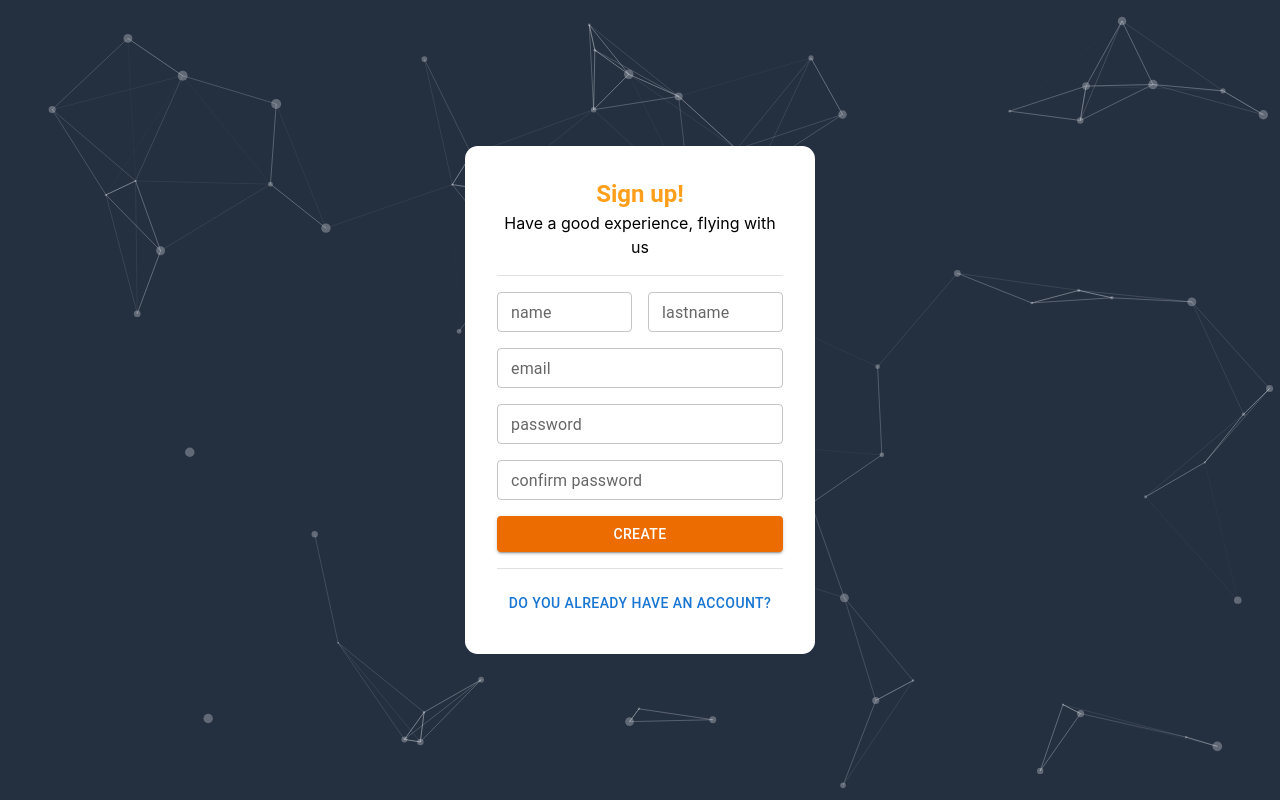
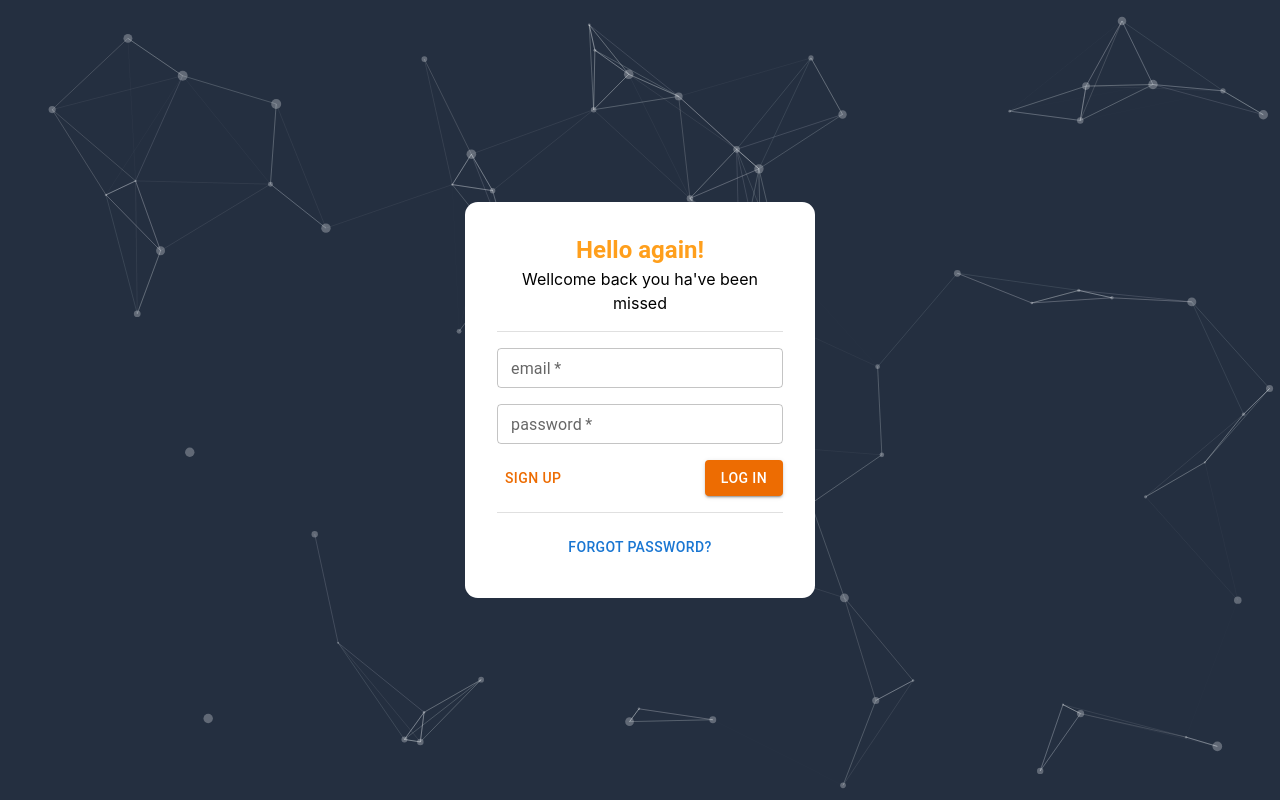
Before and after one commit to No-Country/C8-55-FT-MERN, a React (Vite) app in the folder frontend/: page /#/log in a window 1280 px wide. Built offline with nearby package versions, Linux system fonts and the light colour scheme.

Commit message:
adding login and sign in

```diff
--- a/frontend/src/views/Home/index.jsx
+++ b/frontend/src/views/Home/index.jsx
@@ -6,10 +6,6 @@ const Home = () => {
   return (
     <Stack>
       <Stack sx={{ width: '600px', display: 'flex', gap: '1em' }}>
-        {/* <InputBase
-          sx={{ border: '0.5px solid gray', borderRadius: '20px', paddingX: '1em', height: '2.5em' }}
-          placeholder="Create Post..."
-        /> */}
           <CreatePost />
         <Stack sx={{ display: 'flex', gap: '1em', overflow: 'scroll', maxHeight: 700, paddingBottom: '8em' }}>
           <PostShared />
--- a/frontend/src/views/Login/components/Login.jsx
+++ b/frontend/src/views/Login/components/Login.jsx
@@ -1,10 +1,26 @@
 import { Box, Divider, Stack, TextField, Typography, ButtonGroup, Button } from '@mui/material'
-import React from 'react'
+import React, { useState } from 'react'
 import { Link } from 'react-router-dom'
 
-const Login = () => {
+const Login = ({setLogStatus}) => {
+
+  const [log, setLog] = useState()
+
+
+  const loginUser = e => {
+    e.preventDefault();
+
+    const userData = {
+      name: e.target.mailLogin.value.trim(),
+      lastname: e.target.passwordLogin.value.trim(),
+    }
+    setLog(userData)
+
+  }
+
+
   return (
-    <Stack p='2em' sx={{ width: '350px', borderRadius: '0.8em', backgroundColor: 'white', gap: '1em'}} >
+    <Stack component='form' onSubmit={loginUser} p='2em' sx={{ width: '350px', borderRadius: '0.8em', backgroundColor: 'white', gap: '1em'}} >
       <Box sx={{ textAlign: 'center'}}>
         <Typography variant="h5" color="#FF9F1C"><strong>Hello again!</strong></Typography>
         <Typography variant="subtitle" color="initial">Wellcome back you ha've been missed</Typography>
@@ -12,21 +28,24 @@ const Login = () => {
       <Box sx={{ widht: '100%', display: 'flex', flexDirection: 'column', gap: '1em' }}>
         <Divider />
         <TextField
+        required
           label="email"
-          id="outlined-size-small"
+          id="mailLogin"
           size="small"
           fullWidth
         />
         <TextField
+        required
           label="password"
-          id="outlined-size-small"
+          id="passwordLogin"
           size="small"
           fullWidth
+          type='password'
         />
 
       </Box>
       <Box sx={{display: 'flex', justifyContent: 'space-between'}}>
-      <Button variant='text' color='warning'>Sign up</Button>
+      <Button variant='text' color='warning' onClick={()=> setLogStatus()}>Sign up</Button>
       <Button variant='contained' color='warning' type='submit'>Log In</Button>
 
       </Box>
--- a/frontend/src/views/Login/components/Signup.jsx
+++ b/frontend/src/views/Login/components/Signup.jsx
@@ -1,11 +1,9 @@
 import { Box, Button, Divider, Stack, TextField, Typography } from '@mui/material'
 import React, { useState } from 'react'
 
-const Signup = () => {
+const Signup = ({ setLogStatus }) => {
 
   const [userCreate, setUserCreate] = useState()
-
-  console.log(userCreate)
 
   const createUser = e => {
     e.preventDefault();
@@ -16,7 +14,19 @@ const Signup = () => {
       mail: e.target.mail.value.trim(),
       password: e.target.password.value.trim()
     }
-    setUserCreate(userData)
+
+    if (e.target.password.value.trim() != e.target.confirmPassword.value.trim()) {
+      console.log('error')
+
+    } else {
+      if (e.target.password.value.trim().length > 6) {
+        setUserCreate(userData)
+      } else {
+        console.log('error')
+      }
+
+    }
+
   }
 
   return (
@@ -32,12 +42,14 @@ const Signup = () => {
           id="name"
           size="small"
           fullWidth
+          required
         />
         <TextField
           label="lastname"
           id="lastname"
           size="small"
           fullWidth
+          required
         />
       </Box>
       <Box sx={{ widht: '100%', gap: '1em', display: 'flex', flexDirection: 'column' }}>
@@ -46,12 +58,14 @@ const Signup = () => {
           id="mail"
           size="small"
           fullWidth
+          required
         />
         <TextField
           label="password"
           id="password"
           size="small"
           fullWidth
+          required
           type='password'
         />
         <TextField
@@ -59,6 +73,7 @@ const Signup = () => {
           id="confirmPassword"
           size="small"
           fullWidth
+          required
           type='password'
         />
 
@@ -66,7 +81,7 @@ const Signup = () => {
 
       <Button variant='contained' color='warning' type='submit' >Create</Button>
       <Divider />
-      <Button variant="text" color="primary">
+      <Button variant="text" color="primary" onClick={() => setLogStatus(true)}>
         Do you already have an account?
       </Button>
     </Stack >
--- a/frontend/src/views/Login/index.jsx
+++ b/frontend/src/views/Login/index.jsx
@@ -6,14 +6,14 @@ import Signup from './components/Signup'
 
 const LogIndex = () => {
 
-    const [logStatus, setLogStatus] = useState('login')
+    const [logStatus, setLogStatus] = useState(true)
 
 
     return (
         <Stack sx={{display: 'flex', alignItems: 'center', justifyContent: 'center', height: '100vh', width: '100%'}}>
             <Box sx={{zIndex: 100}}>
-            {/* <Login/> */}
-            <Signup/>
+        {logStatus ? <Login setLogStatus={setLogStatus}/> : <Signup setLogStatus={setLogStatus}/>}
+
 
             </Box>
             <Particle />
```
